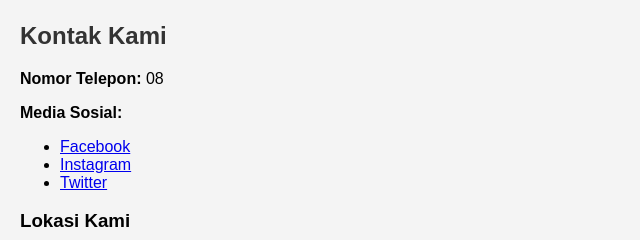
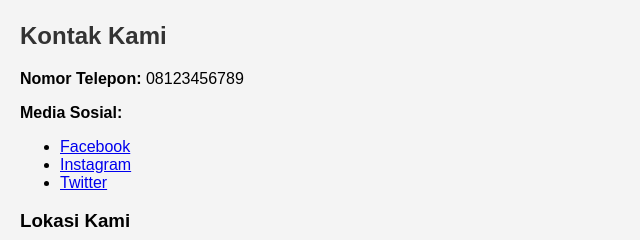
Before and after one commit to Alghani522/Alghani522.github.io, a plain HTML site: page kontak.html in a window 1280 px wide. Shown: the part 152-392 px from the top of the page, 0-640 px from the left. Drawn offline with Linux system fonts and the light colour scheme.

Commit message:
Update kontak.html

```diff
--- a/kontak.html
+++ b/kontak.html
@@ -22,7 +22,7 @@
     <main>
         <section>
             <h2>Kontak Kami</h2>
-            <p><strong>Nomor Telepon:</strong> 08</p>
+            <p><strong>Nomor Telepon:</strong> 08123456789</p>
             <p><strong>Media Sosial:</strong></p>
             <ul>
                 <li><a href="https://facebook.com/kedajussehat" target="_blank">Facebook</a></li>
```
